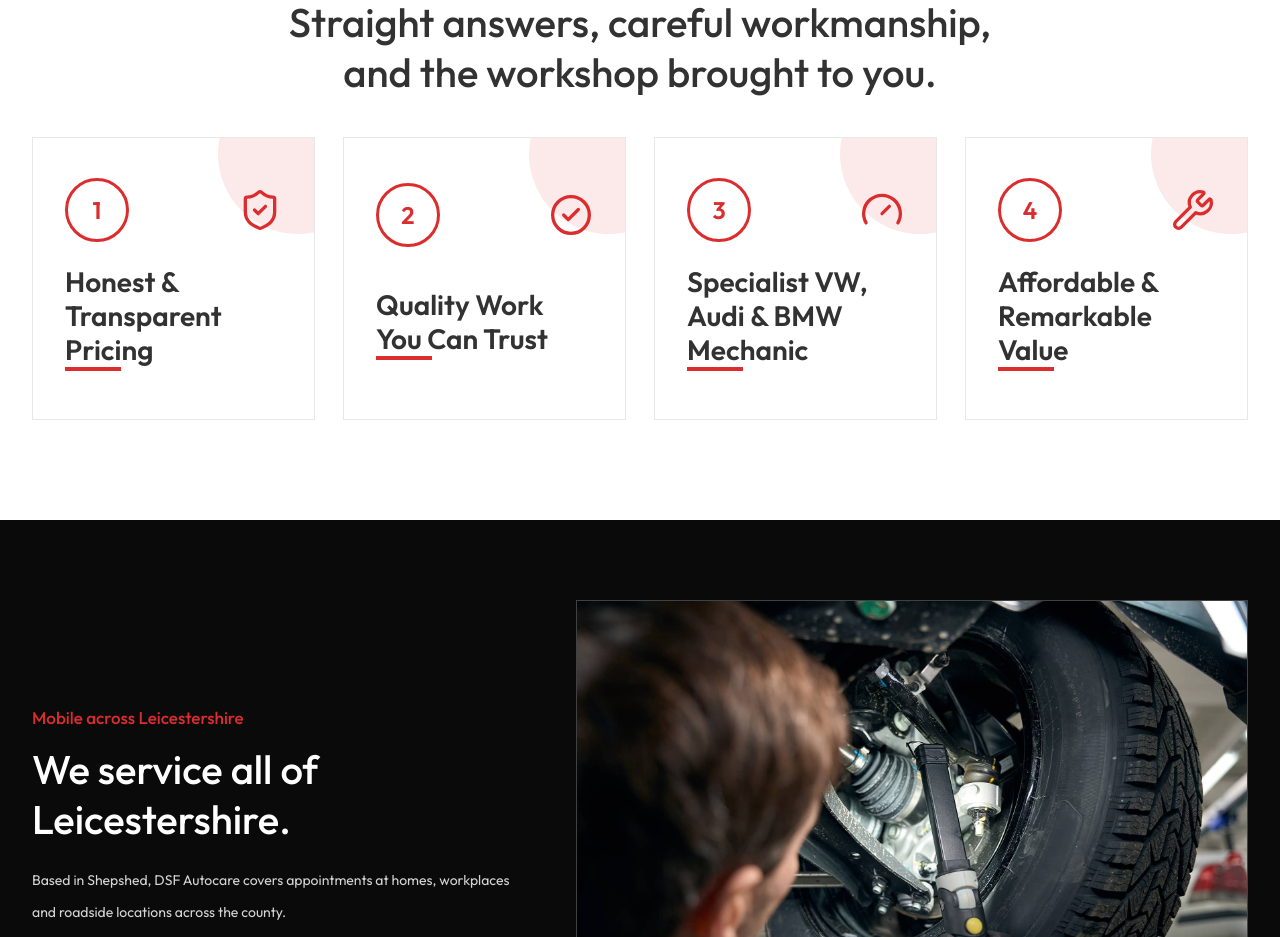
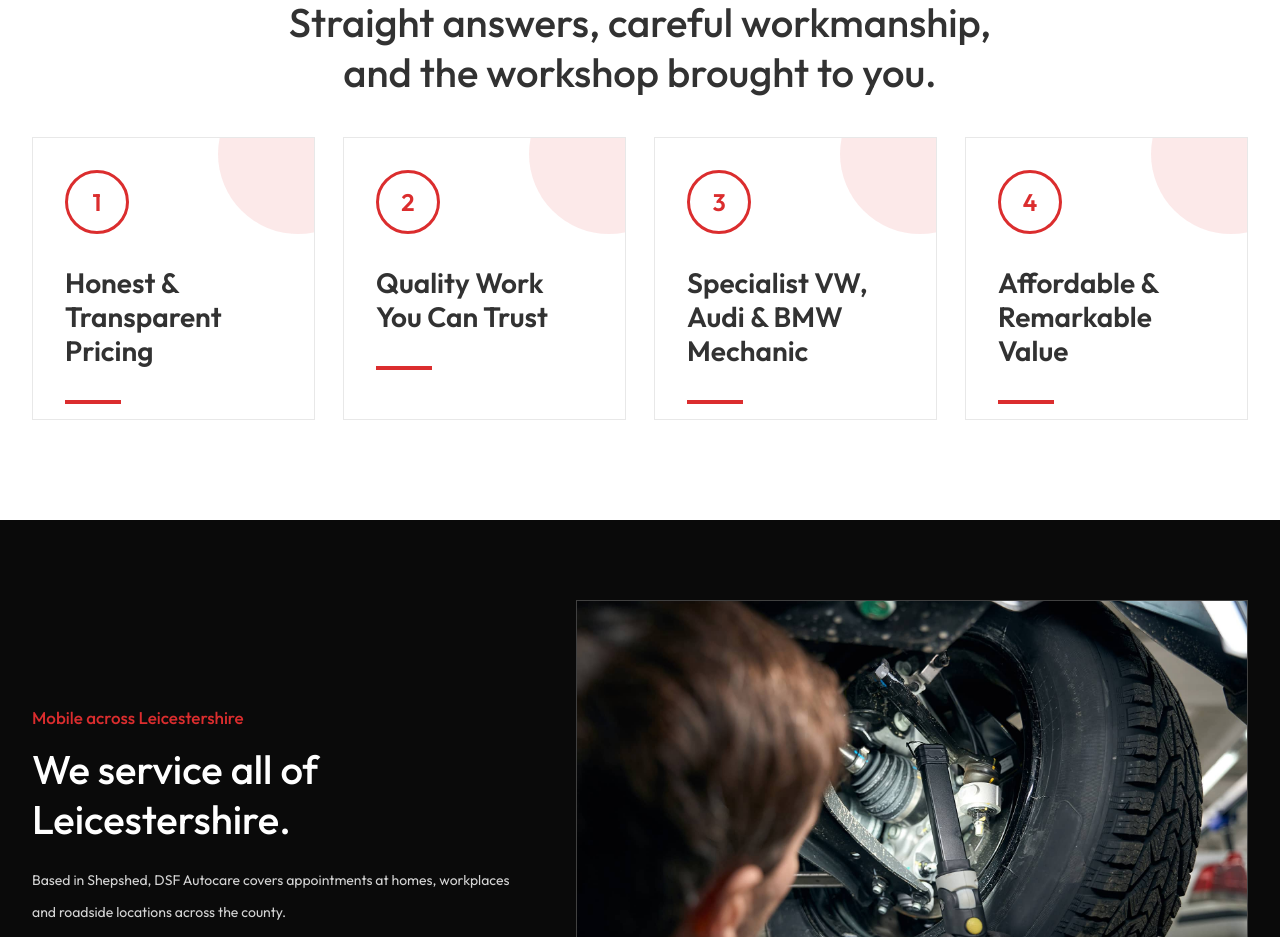
Before and after one commit to hammadi19/DSF, a Next.js app: page / in a window 1280 px wide. Shown: the part 4100-5037 px from the top of the page. Built offline with nearby package versions, Linux system fonts and the light colour scheme.

Commit message:
Simplify why card layout

```diff
--- a/app/components.tsx
+++ b/app/components.tsx
@@ -62,7 +62,6 @@ const processSteps = [
 
 const featureIcons = [MapPin, ShieldCheck, Wrench, Sparkles];
 const serviceIcons = [ClipboardList, Gauge, Wrench, BatteryCharging, ShieldCheck, Sparkles];
-const whyIcons = [ShieldCheck, CheckCircle2, Gauge, Wrench, MapPin];
 
 export function PageHero({ title, text, image }: { title: string; text: string; image: string }) {
   return (
@@ -230,20 +229,13 @@ export function WhyChoose() {
           <h2>Straight answers, careful workmanship, and the workshop brought to you.</h2>
         </div>
         <div className="why-carousel flex snap-x gap-7 overflow-x-auto pb-5">
-          {whyChoose.map((item, index) => {
-            const Icon = whyIcons[index] ?? CheckCircle2;
-
-            return (
-              <article key={item.title} className="why-card group">
-                <span className="flex items-center justify-between">
-                  <span className="grid size-16 place-items-center rounded-full border-[3px] border-[var(--red)] text-2xl font-semibold text-[var(--red)] transition duration-500 group-hover:border-white group-hover:text-white">{index + 1}</span>
-                  <Icon aria-hidden="true" className="size-11 text-[var(--red)] transition duration-500 group-hover:text-white" strokeWidth={1.8} />
-                </span>
-                <strong className="mt-auto block max-w-[12ch] text-[28px] font-semibold leading-[34px] transition duration-500 group-hover:text-white">{item.title}</strong>
-                <span className="h-1 w-14 bg-[var(--red)] transition duration-500 group-hover:bg-white" />
-              </article>
-            );
-          })}
+          {whyChoose.map((item, index) => (
+            <article key={item.title} className="why-card group">
+              <span className="grid size-16 place-items-center rounded-full border-[3px] border-[var(--red)] text-2xl font-semibold text-[var(--red)] transition duration-500 group-hover:border-white group-hover:text-white">{index + 1}</span>
+              <strong className="block max-w-[12ch] text-[28px] font-semibold leading-[34px] transition duration-500 group-hover:text-white">{item.title}</strong>
+              <span className="h-1 w-14 bg-[var(--red)] transition duration-500 group-hover:bg-white" />
+            </article>
+          ))}
         </div>
       </div>
     </section>
--- a/app/globals.css
+++ b/app/globals.css
@@ -137,7 +137,7 @@
   }
 
   .why-card {
-    @apply relative grid aspect-square shrink-0 snap-start overflow-hidden border border-[var(--line)] bg-white p-8 transition duration-500 hover:border-[var(--red)] hover:bg-[var(--red)];
+    @apply relative grid aspect-square shrink-0 snap-start content-start gap-8 overflow-hidden border border-[var(--line)] bg-white p-8 transition duration-500 hover:border-[var(--red)] hover:bg-[var(--red)];
     width: 82vw;
   }
 
```
